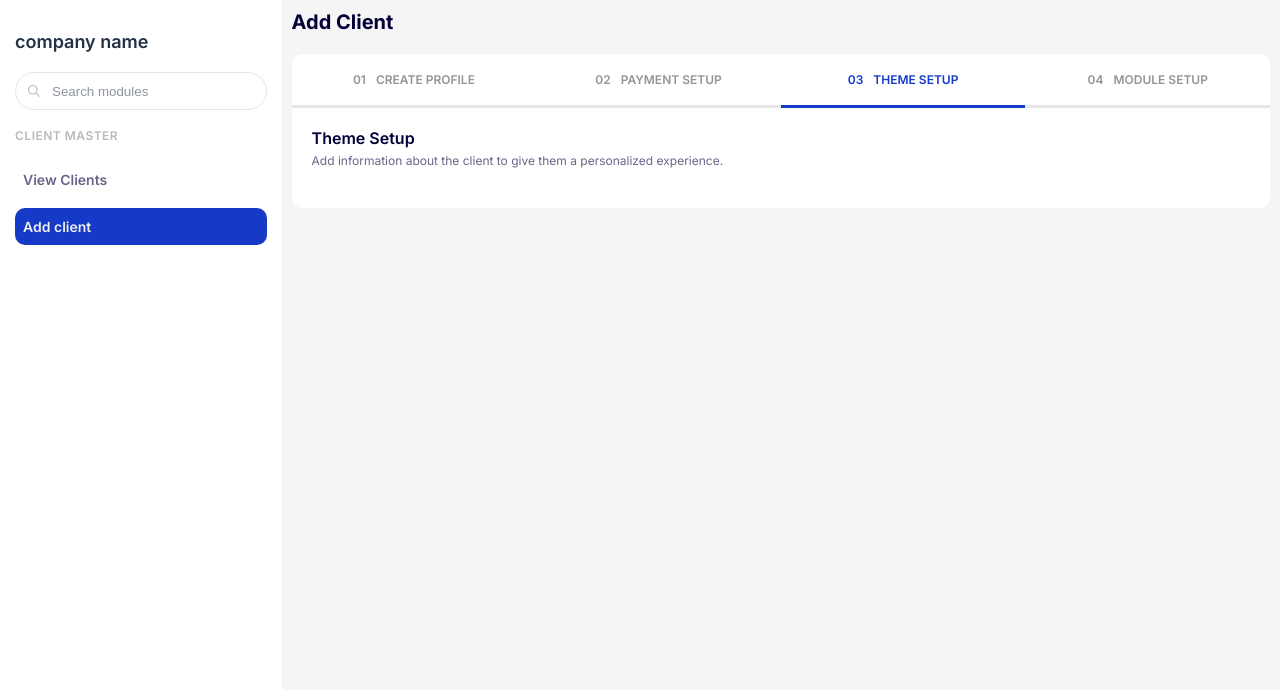
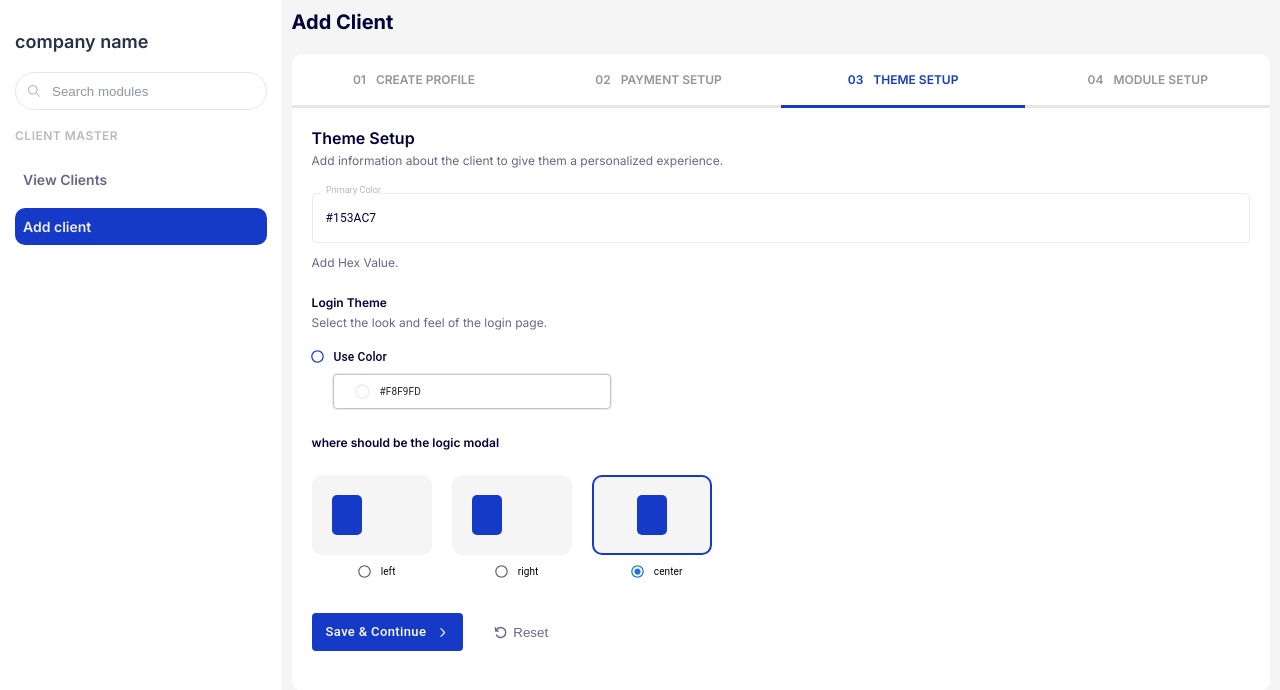
Before and after one commit to Bhavani-Bolloju/Client-master, a React (Vite) app: page /clientMaster/addClient/theme in a window 1280 px wide. Shown: the top 690 px of the page. Built offline with nearby package versions, Linux system fonts and the light colour scheme.

Commit message:
theme setup completed

```diff
--- a/src/components/addclient/ThemeSetup.jsx
+++ b/src/components/addclient/ThemeSetup.jsx
@@ -1,21 +1,252 @@
 import React from "react";
 import styled from "styled-components";
 import SectionHeader from "../ui/SectionHeader";
+import TextField from "@mui/material/TextField";
+import { SubmitButton, ResetButton } from "../ui/Button";
+
+import Radio from "@mui/material/Radio";
+import RadioGroup from "@mui/material/RadioGroup";
+import FormControlLabel from "@mui/material/FormControlLabel";
+import OutlinedInput from "@mui/material/OutlinedInput";
+import InputAdornment from "@mui/material/InputAdornment";
+import { FaRegCircle } from "react-icons/fa";
 
 function ThemeSetup() {
   return (
-    <section className="section-add_client">
+    <ThemeSection className="section-add_client">
       <SectionHeader
         title="Theme Setup"
         info="Add information about the client to give them a personalized
         experience."
       />
-    </section>
+      <div className="primary-color">
+        <InputTextField
+          label="Primary Color"
+          id="outlined-size-small"
+          defaultValue="#153AC7"
+        />
+        <p>Add Hex Value.</p>
+      </div>
+      <LoginTheme>
+        <p className="title">Login Theme</p>
+        <p className="info">Select the look and feel of the login page.</p>
+        <InputRadioGroup
+          aria-labelledby="demo-controlled-radio-buttons-group"
+          name="controlled-radio-buttons-group"
+          defaultValue="#153AC7"
+        >
+          <FormControlLabel
+            value="#153AC7
+            "
+            control={<Radio />}
+            label="Use Color"
+          />
+        </InputRadioGroup>
+        <ColorOutlinedInput
+          id="outlined-adornment-weight"
+          value="#F8F9FD"
+          startAdornment={
+            <InputAdornment position="end">
+              <FaRegCircle />
+            </InputAdornment>
+          }
+          aria-describedby="outlined-weight-helper-text"
+          inputProps={{
+            "aria-label": "weight",
+          }}
+        />
+      </LoginTheme>
+      <LoginModal>
+        <p className="title">where should be the logic modal</p>
+        <RadioGroup
+          aria-labelledby="demo-radio-buttons-group-label"
+          defaultValue="center"
+          name="radio-buttons-group"
+        >
+          <div className="sides">
+            <div className="side-container">
+              <div className="left-side side">
+                <div className="modal"></div>
+              </div>
+              <FormControlLabel value="left" control={<Radio />} label="left" />
+            </div>
+            <div className="side-container">
+              <div className="right-side side">
+                <div className="modal"></div>
+              </div>
+              <FormControlLabel
+                value="right"
+                control={<Radio />}
+                label="right"
+              />
+            </div>
+            <div className="side-container active">
+              <div className="center-side side">
+                <div className="modal"></div>
+              </div>
+              <FormControlLabel
+                value="center"
+                control={<Radio />}
+                label="center"
+              />
+            </div>
+          </div>
+        </RadioGroup>
+      </LoginModal>
+      <div className="form-btns">
+        <SubmitButton />
+        <ResetButton />
+      </div>
+    </ThemeSection>
   );
 }
 
 const ThemeSection = styled.section`
   display: flex;
+  flex-direction: column;
+  gap: 2.5rem;
+
+  .primary-color {
+    flex-basis: 100%;
+    flex-grow: 1;
+    display: flex;
+    flex-direction: column;
+    input {
+    }
+    p {
+      color: #686687;
+      font-size: 1.2rem;
+      margin-top: 1.2rem;
+    }
+  }
+  .title {
+    color: #030037;
+    font-size: 1.2rem;
+    font-weight: 600;
+    margin-bottom: 0.5rem;
+  }
+  .form-btns {
+    display: flex;
+    gap: 3rem;
+  }
 `;
 
+const ColorOutlinedInput = styled(OutlinedInput)`
+  margin-left: 2rem;
+  width: 28rem;
+  && {
+    .css-1o9s3wi-MuiInputBase-input-MuiOutlinedInput-input {
+      padding: 1rem;
+    }
+
+    border: 1px solid #ececec;
+    &:hover fieldset {
+      border: 1px solid #ececec;
+    }
+    svg {
+      font-size: 1.5rem;
+      fill: #ececec;
+    }
+  }
+`;
+
+const LoginModal = styled.div`
+  && {
+    .sides {
+      display: flex;
+      gap: 2rem;
+      margin-top: 2rem;
+    }
+
+    .side {
+      width: 12rem;
+      height: 8rem;
+      background-color: #f5f5f5;
+      border-radius: 1rem;
+      display: flex;
+      align-items: center;
+      padding: 2rem;
+    }
+
+    .modal {
+      border-radius: 0.5rem;
+      width: 3rem;
+      height: 4rem;
+      background-color: #153ac7;
+    }
+
+    .left-side {
+      justify-content: left;
+    }
+    .center-side {
+      justify-content: center;
+    }
+
+    .side + label {
+      text-align: center;
+      margin: auto;
+    }
+
+    .side-container {
+      display: flex;
+      flex-direction: column;
+      justify-content: center;
+      &.active {
+        .side {
+          border: 2px solid #153ac7;
+        }
+      }
+    }
+  }
+`;
+
+const InputRadioGroup = styled(RadioGroup)`
+  && {
+    .css-j204z7-MuiFormControlLabel-root .MuiFormControlLabel-label {
+      color: #030037;
+      font-size: 1.2rem;
+      font-weight: 500;
+    }
+    svg {
+      fill: #153ac7;
+    }
+  }
+`;
+
+const LoginTheme = styled.div`
+  .info {
+    color: #686687;
+    font-size: 1.2rem;
+    margin-bottom: 1rem;
+  }
+`;
+
+const InputTextField = styled(TextField)({
+  "& label.Mui-focused": {
+    color: "#939596",
+  },
+
+  "& .MuiInputLabel-root": {
+    color: "#939596",
+    fontSize: "1.2rem",
+    fontWeight: "300",
+  },
+  "& .MuiOutlinedInput-input": {
+    color: "#030037",
+    fontSize: "1.2rem",
+  },
+
+  "& .MuiOutlinedInput-root": {
+    "& fieldset": {
+      borderColor: "#ECECEC",
+    },
+    "&:hover fieldset": {
+      borderColor: "#ECECEC",
+    },
+    "&.Mui-focused fieldset": {
+      borderColor: "#efeded",
+    },
+  },
+});
+
 export default ThemeSetup;
```
Also changed, not shown: src/components/login/Login.jsx (+0 -39 lines).
